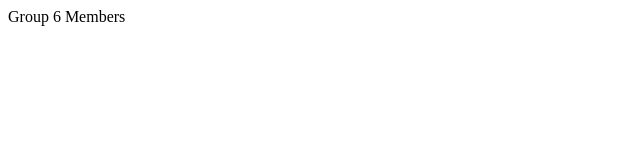
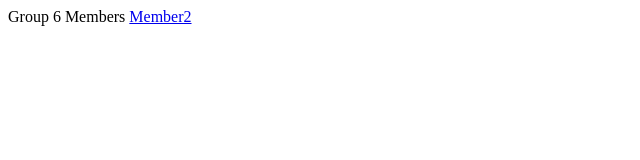
Before and after one commit to kihwankim/RC_repo, a plain HTML site: page index.html in a window 1280 px wide. Shown: the full height of the page, 0-640 px from the left. Drawn offline with Linux system fonts and the light colour scheme.

Commit message:
Add/member2 page (#2) - kihwan
* add member2's html file

* add the text at index.html

```diff
--- a/index.html
+++ b/index.html
@@ -1,5 +1,7 @@
 <html>
 	<title>Group 6 Homepage</title>
 	<head>Group 6 Members</head>
-	<body></body>
+	<body>
+		<a href ='member2.html'>Member2</a>
+	</body>
 </html>
```
Also changed, not shown: member2.html (added, +7 -0 lines).
